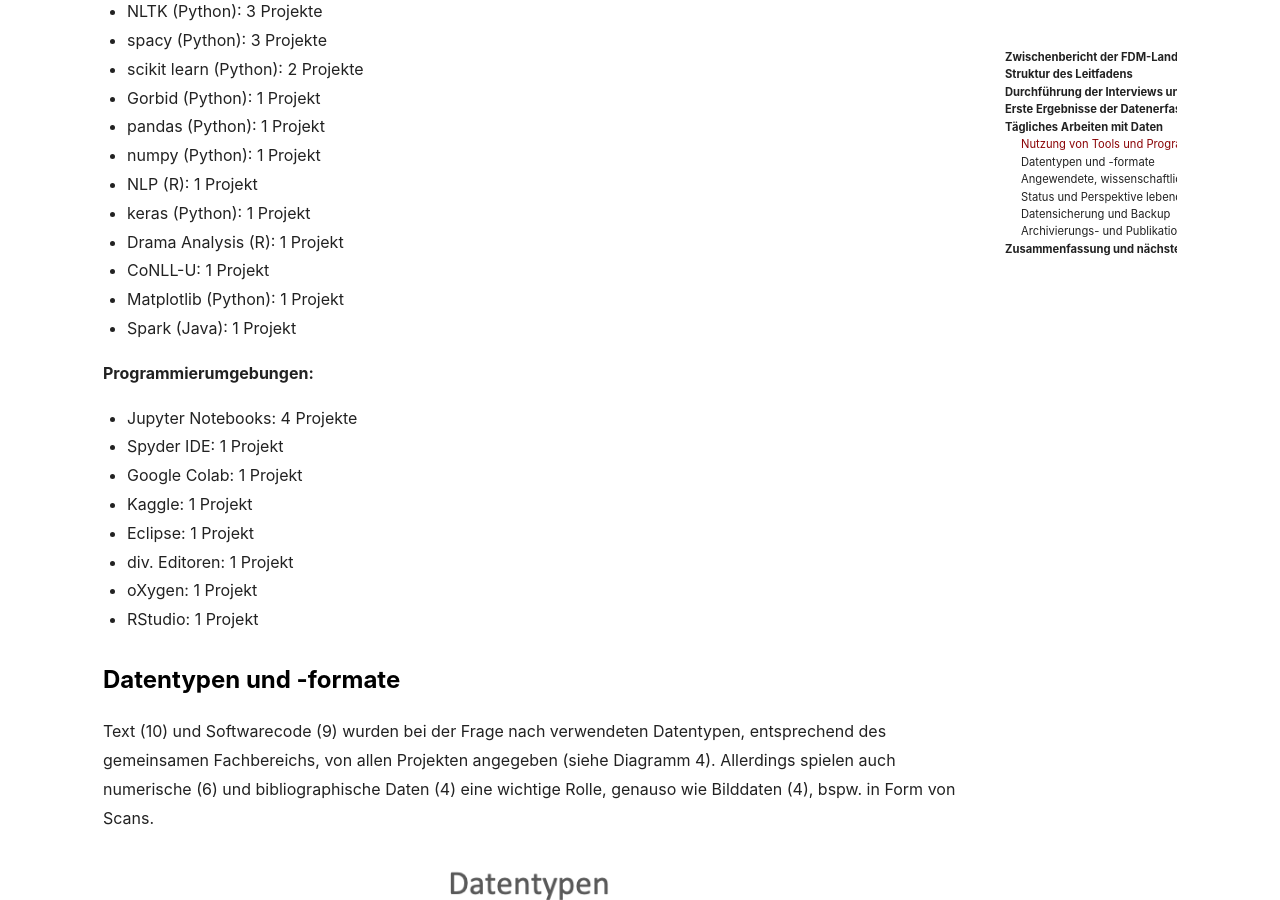
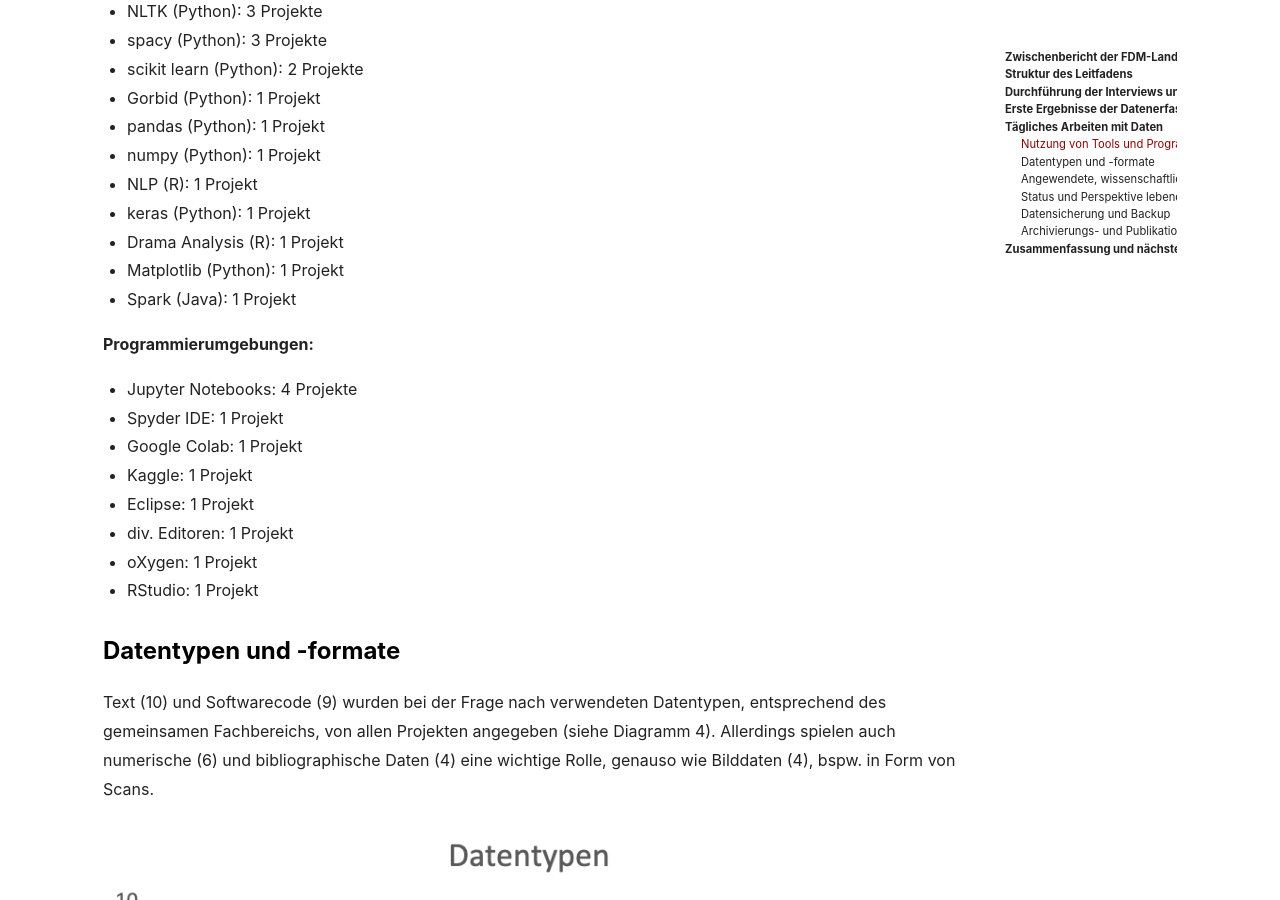
Before and after one commit to dfg-spp-cls/dfg-spp-cls.github.io, a Jekyll site: the page built from _posts/2020-11-12-Landschaftvermessung.md, in a window 1280 px wide and 900 px high, scrolled down 5995 px. Built offline with Jekyll 4.4.1, drawn with Linux system fonts in a browser that asks for light colours; nearby versions of some CDN libraries.

Commit message:
Update 2020-11-12-Landschaftvermessung.md

```diff
--- a/_posts/2020-11-12-Landschaftvermessung.md
+++ b/_posts/2020-11-12-Landschaftvermessung.md
@@ -95,7 +95,6 @@ Wenngleich bei den genutzten Programmierumgebungen und Bibliotheken im Einzelnen
 - NLP (R): 1 Projekt
 - keras (Python): 1 Projekt
 - Drama Analysis (R): 1 Projekt
-- CoNLL-U: 1 Projekt
 - Matplotlib (Python): 1 Projekt
 - Spark (Java): 1 Projekt
 
```
